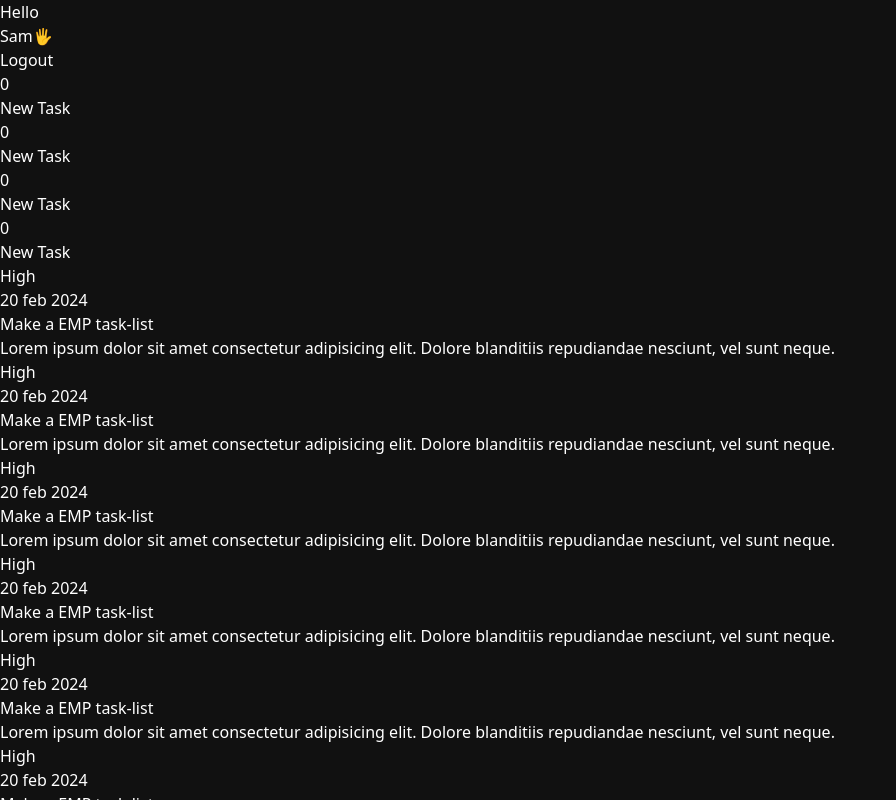
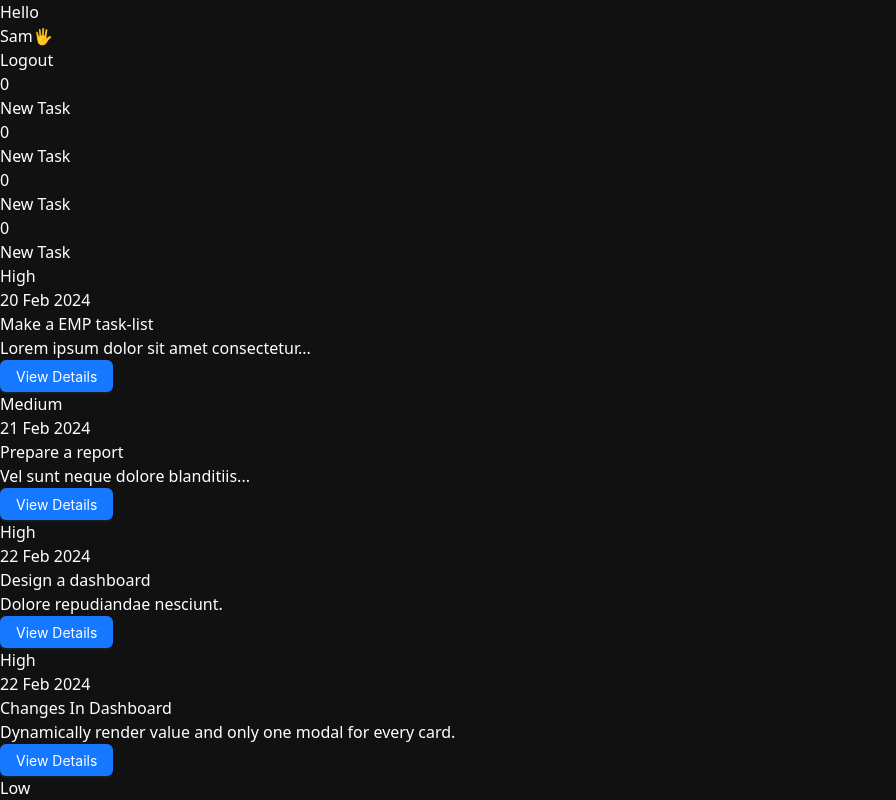
Before and after one commit to Piu154/react-ems, a React (Vite) app: page / in a window 1280 px wide. Shown: the whole page, without its empty margins (0-896 px from the left). Built offline with nearby package versions, Linux system fonts and the light colour scheme.

Commit message:
add a tasklist modal

```diff
--- a/package.json
+++ b/package.json
@@ -10,6 +10,7 @@
     "preview": "vite preview"
   },
   "dependencies": {
+    "antd": "^5.21.5",
     "formik": "^2.4.6",
     "react": "^18.3.1",
     "react-dom": "^18.3.1",
--- a/src/TaskList/TaskList.jsx
+++ b/src/TaskList/TaskList.jsx
@@ -1,63 +1,98 @@
-import React from 'react'
+import { Button } from 'antd';
+import React, { useState } from 'react';
+import TaskListModal from '../modals/TaskListModal';
 
 const TaskList = () => {
+  const [isModalOpen, setIsModalOpen] = useState(false);
+  const [selectedTask, setselectedTask] = useState({});
+
+  const tasks = [
+    {
+      id: 1,
+      title: 'Make a EMP task-list',
+      description: 'Lorem ipsum dolor sit amet consectetur...',
+      date: '20 Feb 2024',
+      priority: 'High',
+      color: 'bg-red-400',
+      content: { line1: 'Content for task 1.', line2: 'Additional info 1.' }
+    },
+    {
+      id: 2,
+      title: 'Prepare a report',
+      description: 'Vel sunt neque dolore blanditiis...',
+      date: '21 Feb 2024',
+      priority: 'Medium',
+      color: 'bg-green-400',
+      content: { line1: 'Content for task 2.', line2: 'Additional info 2.' }
+    },
+    {
+      id: 3,
+      title: 'Design a dashboard',
+      description: 'Dolore repudiandae nesciunt.',
+      date: '22 Feb 2024',
+      priority: 'High',
+      color: 'bg-blue-400',
+      content: { line1: 'Content for task 3.', line2: 'Additional info 3.' }
+    },
+    {
+      id: 4,
+      title: 'Changes In Dashboard',
+      description: 'Dynamically render value and only one modal for every card.',
+      date: '22 Feb 2024',
+      priority: 'High',
+      color: 'bg-yellow-400',
+      content: { line1: 'Content for task 4.', line2: 'Additional info 4.' }
+    },
+    {
+      id: 5,
+      title: 'Learn to pass data',
+      description: 'Learn to pass data and how to use map and all.',
+      date: '22 Feb 2024',
+      priority: 'Low',
+      color: 'bg-red-400',
+      content: { line1: 'Content for task 5.', line2: 'Additional info 5.' }
+    },
+  ];
+
+  const handleModalOpan=(task=null)=>{
+    setIsModalOpen((prev)=>!prev);
+    setselectedTask(task);
+  }
+
   return (
-    <div id='tasklist' className='h-[58%] overflow-x-auto flex items-center justify-start gap-5 flex-nowrap py-5 w-full  mt-10'>
-      <div className='flex-shrink-0 h-full w-[300px] p-5 bg-red-400 rounded-xl'>
-          <div className="flex justify-between items-center">
-            <h3 className="bg-red-600 px-3 py-1 rounded text-sm">High</h3>
-            <h4 className='text-sm'>20 feb 2024</h4>
-          </div>
-          <h2 className='mt-5 text-2xl font-semibold'>Make a EMP task-list</h2>
-          <p className='text-sm mt-2'>Lorem ipsum dolor sit amet consectetur adipisicing elit. Dolore blanditiis repudiandae nesciunt, vel sunt neque.</p>
-      </div>
+    <div
+      id="tasklist"
+      className="h-[58%] overflow-x-auto flex items-center justify-start gap-5 flex-nowrap py-5 w-full mt-10"
+    >
+      {tasks.length > 0 ? (
+        tasks.map((task) => {
+          // console.log('Task:', task);
+          return (
+            <div
+              key={task.id}
+              className={`flex-shrink-0 h-full w-[300px] p-5 ${task?.color} rounded-xl`}
+            >
+              <div className="flex justify-between items-center">
+                <h3 className="bg-red-600 px-3 py-1 rounded text-sm">
+                  {task.priority}
+                </h3>
+                <h4 className="text-sm">{task?.date}</h4>
+              </div>
+              <h2 className="mt-5 text-2xl font-semibold">{task?.title}</h2>
+              <p className="text-sm mt-2">{task?.description}</p>
+              <Button type='primary' className='mt-3' onClick={()=>handleModalOpan(task)}>View Details</Button>
+            </div>
 
-<div className='flex-shrink-0 h-full w-[300px] p-5 bg-green-400 rounded-xl'>
-          <div className="flex justify-between items-center">
-            <h3 className="bg-red-600 px-3 py-1 rounded text-sm">High</h3>
-            <h4 className='text-sm'>20 feb 2024</h4>
-          </div>
-          <h2 className='mt-5 text-2xl font-semibold'>Make a EMP task-list</h2>
-          <p className='text-sm m t-2'>Lorem ipsum dolor sit amet consectetur adipisicing elit. Dolore blanditiis repudiandae nesciunt, vel sunt neque.</p>
-      </div>
+          );
+        })
+      ) : null}
+      <TaskListModal
+      isOpen={isModalOpen}
+      task={selectedTask}
+      onClose={()=>handleModalOpan(null)}
+      />
+    </div>
+  );
+};
 
-<div className='flex-shrink-0 h-full w-[300px] p-5 bg-blue-400 rounded-xl'>
-          <div className="flex justify-between items-center">
-            <h3 className="bg-red-600 px-3 py-1 rounded text-sm">High</h3>
-            <h4 className='text-sm'>20 feb 2024</h4>
-          </div>
-          <h2 className='mt-5 text-2xl font-semibold'>Make a EMP task-list</h2>
-          <p className='text-sm mt-2'>Lorem ipsum dolor sit amet consectetur adipisicing elit. Dolore blanditiis repudiandae nesciunt, vel sunt neque.</p>
-      </div>
-
-<div className='flex-shrink-0 h-full w-[300px] p-5 bg-yellow-400 rounded-xl'>
-          <div className="flex justify-between items-center">
-            <h3 className="bg-red-600 px-3 py-1 rounded text-sm">High</h3>
-            <h4 className='text-sm'>20 feb 2024</h4>
-          </div>
-          <h2 className='mt-5 text-2xl font-semibold'>Make a EMP task-list</h2>
-          <p className='text-sm mt-2'>Lorem ipsum dolor sit amet consectetur adipisicing elit. Dolore blanditiis repudiandae nesciunt, vel sunt neque.</p>
-      </div>
-
-<div className='flex-shrink-0 h-full w-[300px] p-5 bg-red-400 rounded-xl'>
-          <div className="flex justify-between items-center">
-            <h3 className="bg-red-600 px-3 py-1 rounded text-sm">High</h3>
-            <h4 className='text-sm'>20 feb 2024</h4>
-          </div>
-          <h2 className='mt-5 text-2xl font-semibold'>Make a EMP task-list</h2>
-          <p className='text-sm mt-2'>Lorem ipsum dolor sit amet consectetur adipisicing elit. Dolore blanditiis repudiandae nesciunt, vel sunt neque.</p>
-      </div>
-      <div className='flex-shrink-0 h-full w-[300px] p-5 bg-green-400 rounded-xl'>
-          <div className="flex justify-between items-center">
-            <h3 className="bg-red-600 px-3 py-1 rounded text-sm">High</h3>
-            <h4 className='text-sm'>20 feb 2024</h4>
-          </div>
-          <h2 className='mt-5 text-2xl font-semibold'>Make a EMP task-list</h2>
-          <p className='text-sm mt-2'>Lorem ipsum dolor sit amet consectetur adipisicing elit. Dolore blanditiis repudiandae nesciunt, vel sunt neque.</p>
-      </div>
-
-    </div>
-  )
-}
-
-export default TaskList
+export default TaskList;
--- /dev/null
+++ b/src/modals/TaskListModal.jsx
@@ -0,0 +1,19 @@
+import React from 'react';
+import { Modal } from 'antd';
+
+const TaskListModal = ({ isOpen, task, onClose }) => {
+  // console.log("task",task);
+  return (
+    <Modal
+      title={task?.title}
+      open={isOpen}
+      onCancel={onClose}
+      footer={null}
+    >
+ <p style={{ color: 'red' }}>1. {task?.content?.line1}</p>
+          <p style={{ color: 'blue' }}>2. {task?.content?.line2}</p>
+    </Modal>
+  );
+};
+
+export default TaskListModal;
```
Also changed, not shown: 1 other file (tests, documents, lock files or other folders).
